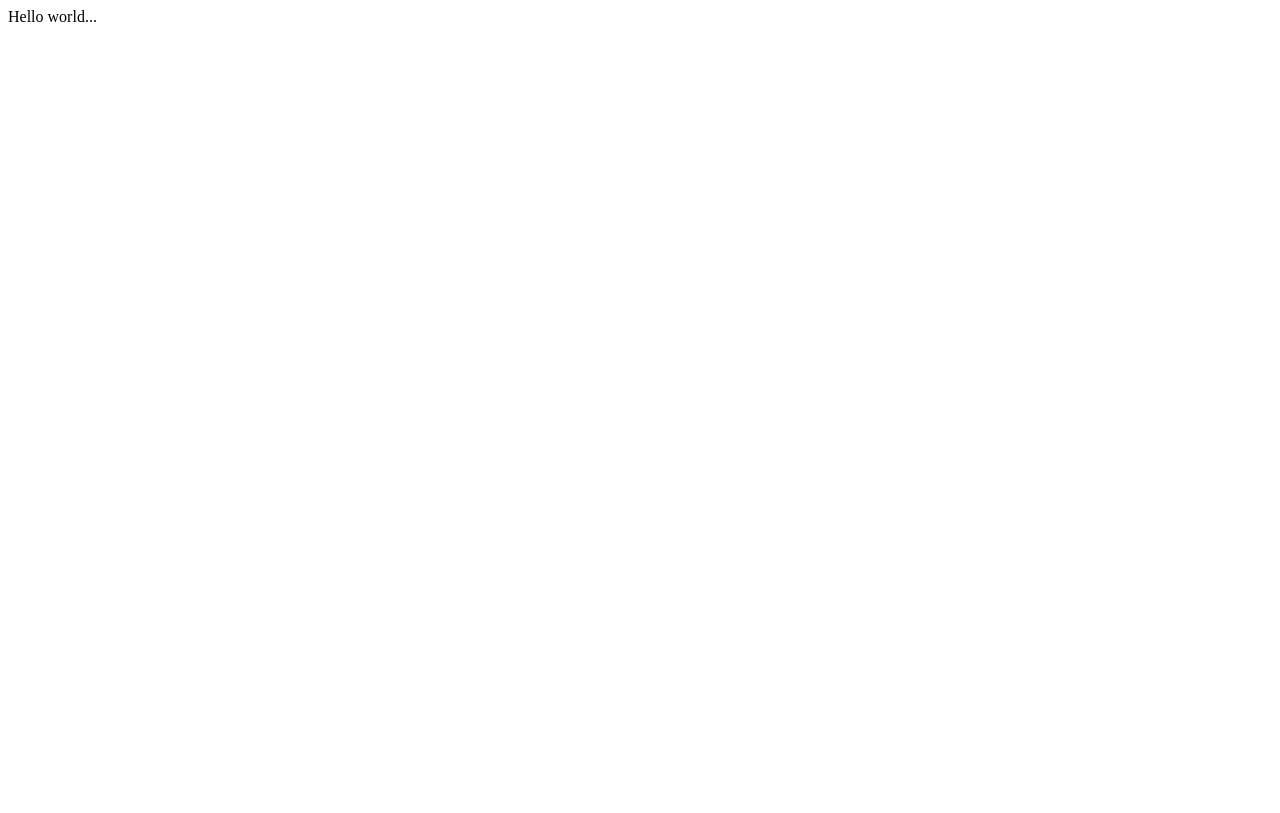
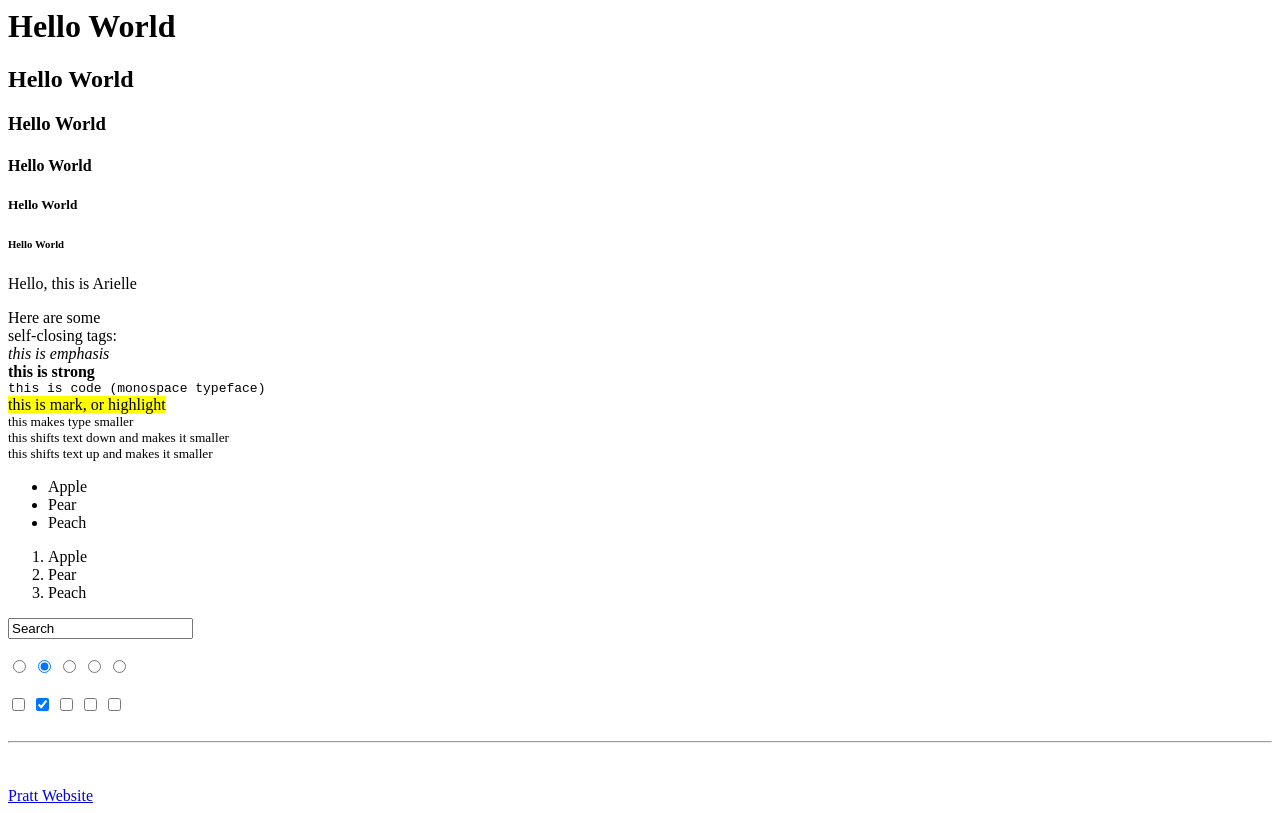
Before and after one commit to azoellerr/azoellerr.github.io, a plain HTML site: page index.html in a window 1280 px wide. Drawn offline with Linux system fonts and the light colour scheme.

Commit message:
link test

```diff
--- a/index.html
+++ b/index.html
@@ -1 +1,57 @@
-Hello world...
+<html>
+    <head>
+        <title>Hello World</title>
+    </head>
+    <body>
+         <h1>Hello World</h1>
+         <h2>Hello World</h2>
+         <h3>Hello World</h3>
+         <h4>Hello World</h4>
+         <h5>Hello World</h5>
+         <h6>Hello World</h6>
+
+         <p>Hello, this is Arielle</p>
+         <p>Here are some <br />self-closing tags:
+         <br>
+         <em> this is emphasis</em><br>
+         <strong>this is strong</strong><br>
+         <code>this is code (monospace typeface)</code><br>
+         <mark>this is mark, or highlight</mark><br>
+         <small>this makes type smaller</small><br>
+         <sub>this shifts text down and makes it smaller</sub><br>
+         <sup>this shifts text up and makes it smaller</sup><br>
+
+        <ul>
+            <li>Apple</li>
+            <li>Pear</li>
+            <li>Peach</li>
+        </ul>
+
+        <ol>
+            <li>Apple</li>
+            <li>Pear</li>
+            <li>Peach</li>
+        </ol>
+
+        <input type="text" value="Search">
+        <br><br>
+        <input type="radio">
+        <input type="radio" checked>
+        <input type="radio">
+        <input type="radio">
+        <input type="radio">
+        <br><br>
+        <input type="checkbox">
+        <input type="checkbox" checked>
+        <input type="checkbox">
+        <input type="checkbox">
+        <input type="checkbox">
+
+        <!-- This is a thought and a note that is for
+        users and is not displayed on the front end, or on the page -->
+    <br><br>
+        <hr />
+    <br><br>
+        <a href="http://pratt.edu">Pratt Website</a></a>
+    </body>
+</html>
```
